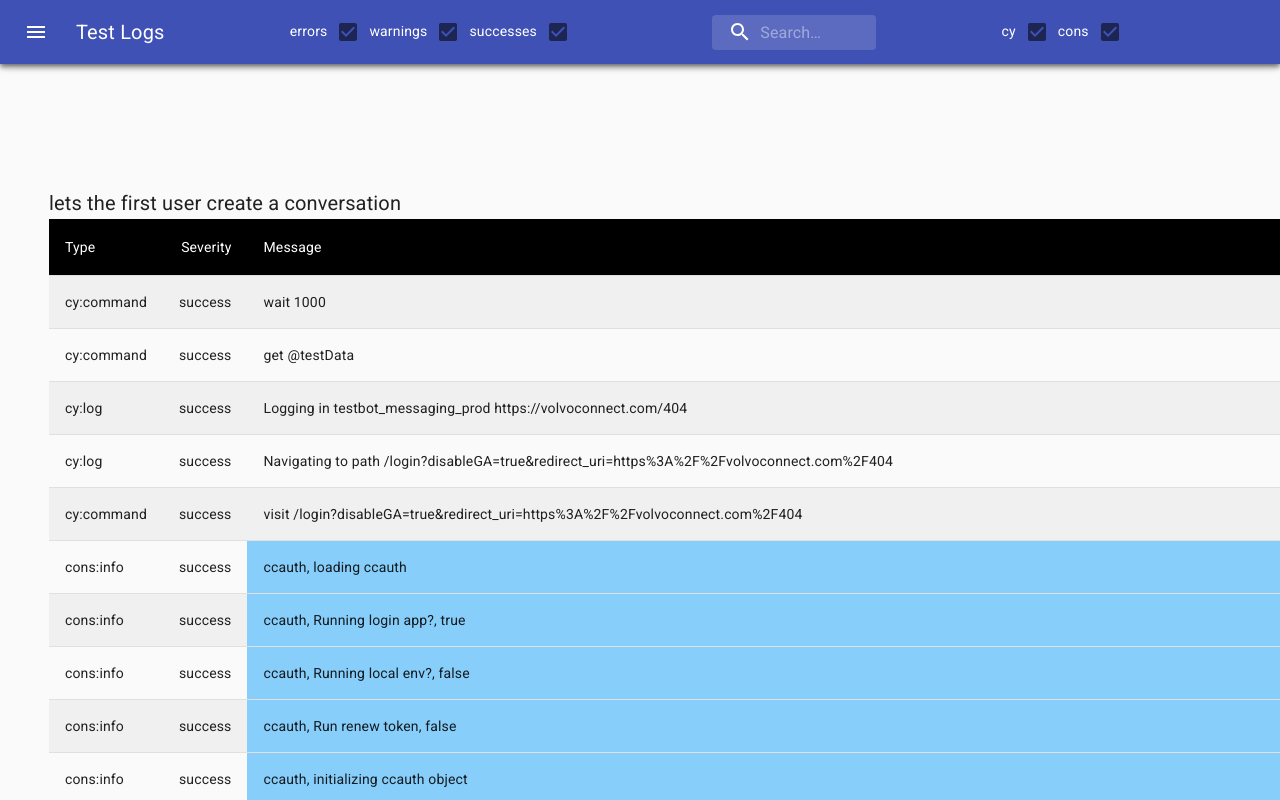
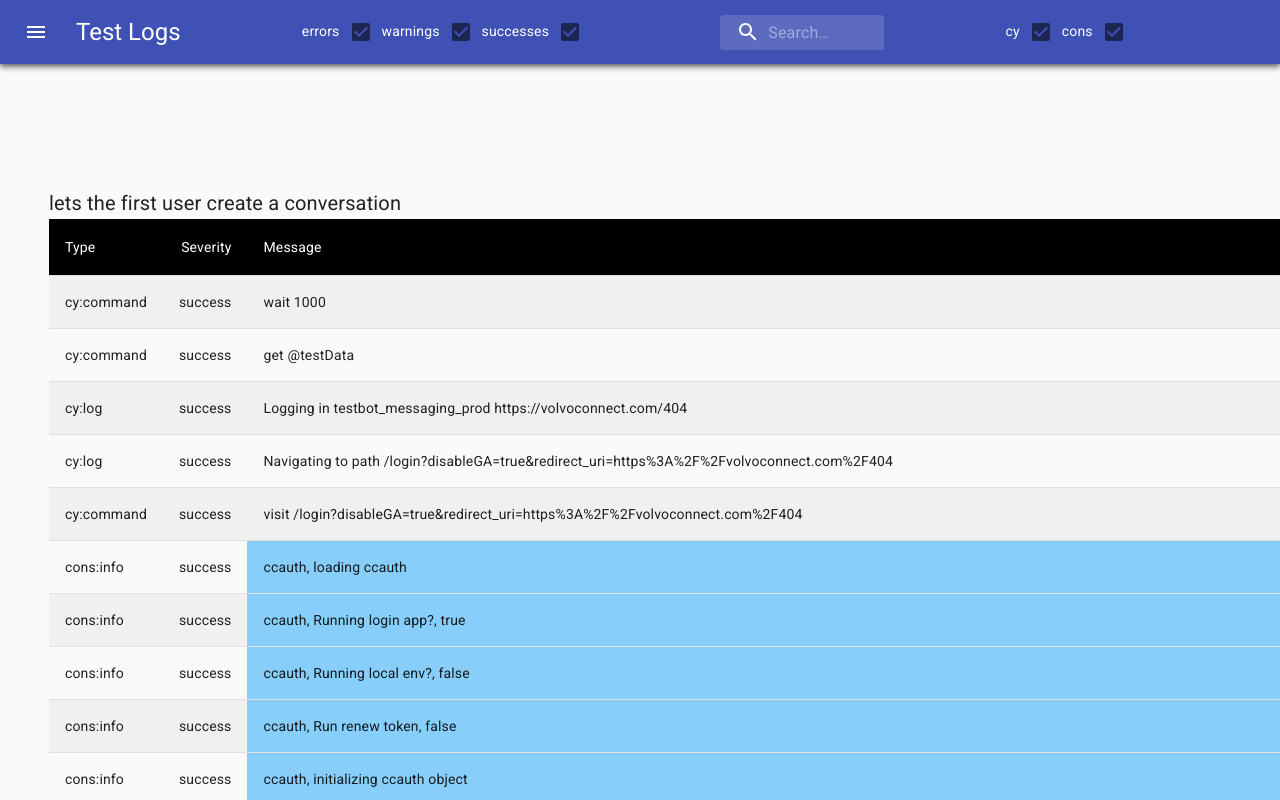
Before and after one commit to NalaElRayes/logging-and-testing, a React (Create React App) app: page / in a window 1280 px wide. Shown: the top 800 px of the page. Built offline with nearby package versions, Linux system fonts and the light colour scheme.

Commit message:
change h6 to h5

```diff
--- a/src/components/Index.js
+++ b/src/components/Index.js
@@ -174,7 +174,7 @@ function Index() {
             >
               <MenuIcon />
             </IconButton>
-            <Typography id="#top" variant="h6" noWrap>
+            <Typography id="#top" variant="h5" noWrap>
               Test Logs
             </Typography>
             <Filter
```
